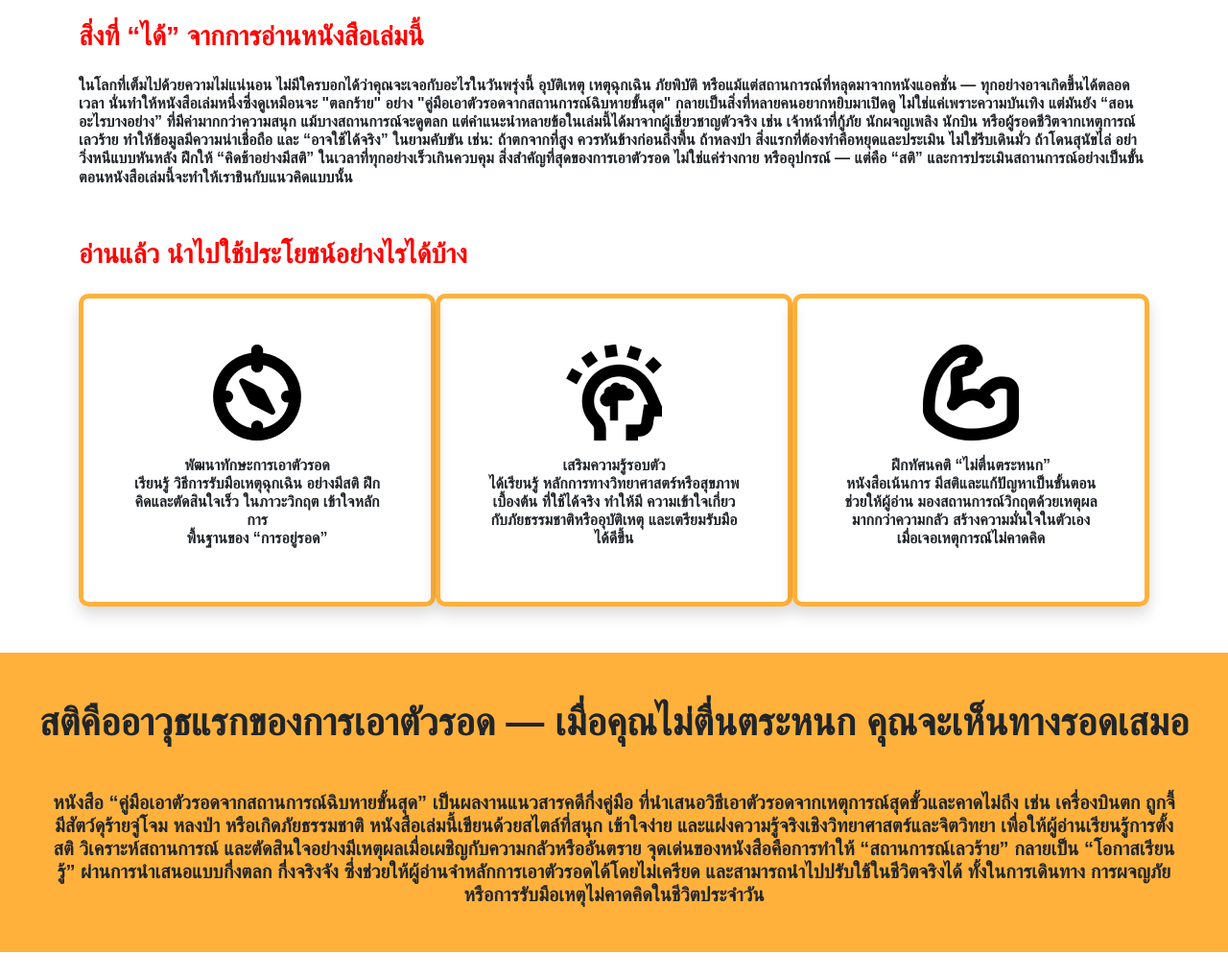
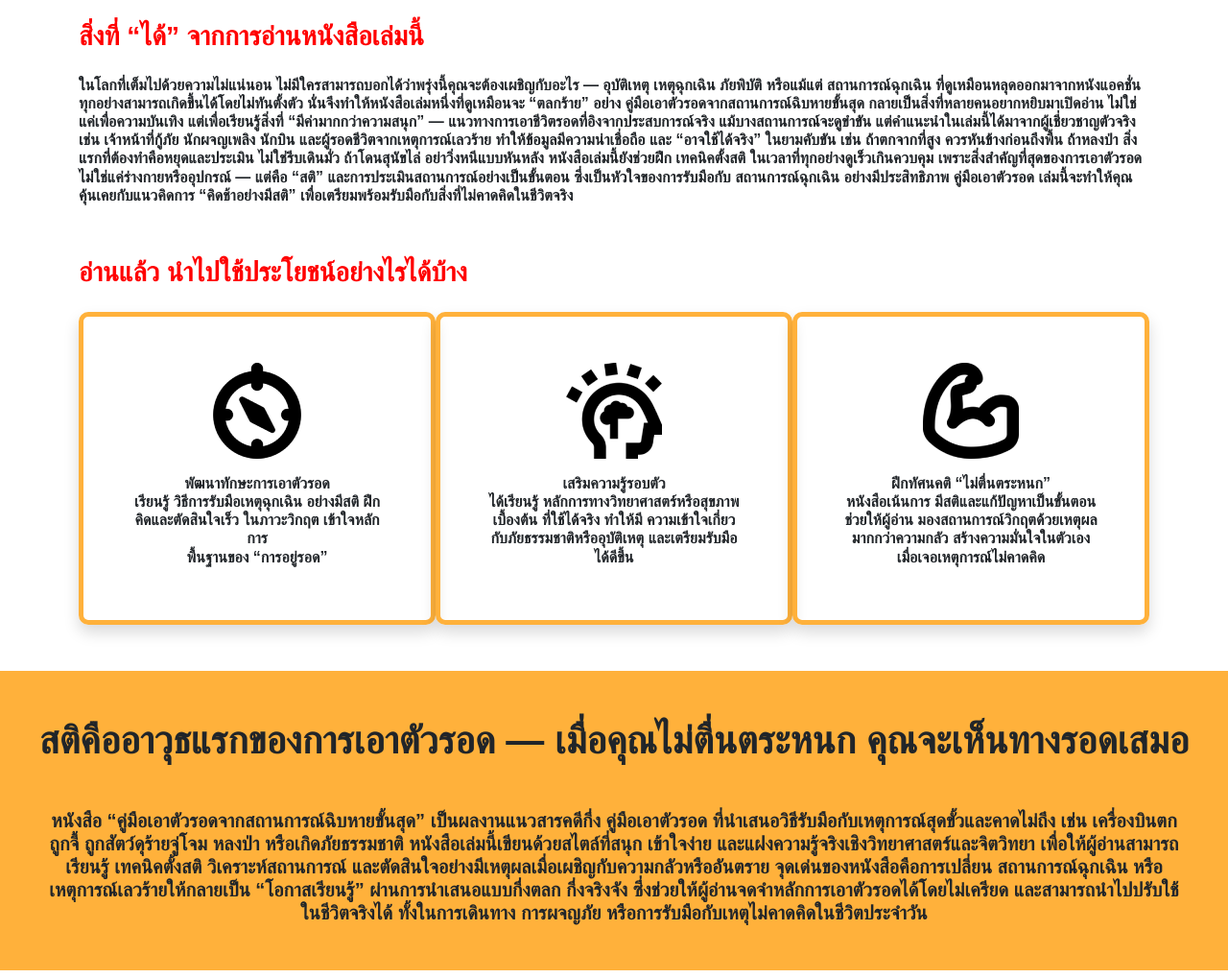
Before and after one commit to wattanapokayakit-commits/book-recommend, a plain HTML site: page Index.html in a window 1280 px wide. Shown: the part 896-1915 px from the top of the page at 96% size. Drawn offline with nearby package versions, Linux system fonts and the light colour scheme; a web font is replaced by a local one.

Commit message:
Version 2

```diff
--- a/Index.html
+++ b/Index.html
@@ -68,19 +68,25 @@
         </div>
         <h3 id="use" class="mt-xl-3 mt-md-3 mt-2 mb-md-3 mb-xl-4 red-text">สิ่งที่ “ได้” จากการอ่านหนังสือเล่มนี้
         </h3>
-        <h6 class="font"> ในโลกที่เต็มไปด้วยความไม่แน่นอน ไม่มีใครบอกได้ว่าคุณจะเจอกับอะไรในวันพรุ่งนี้ อุบัติเหตุ
-            เหตุฉุกเฉิน ภัยพิบัติ
-            หรือแม้แต่สถานการณ์ที่หลุดมาจากหนังแอคชั่น — ทุกอย่างอาจเกิดขึ้นได้ตลอดเวลา
-            นั่นทำให้หนังสือเล่มหนึ่งซึ่งดูเหมือนจะ "ตลกร้าย" อย่าง "คู่มือเอาตัวรอดจากสถานการณ์ฉิบหายขั้นสุด"
-            กลายเป็นสิ่งที่หลายคนอยากหยิบมาเปิดดู ไม่ใช่แค่เพราะความบันเทิง แต่มันยัง “สอนอะไรบางอย่าง”
-            ที่มีค่ามากกว่าความสนุก
-            แม้บางสถานการณ์จะดูตลก แต่คำแนะนำหลายข้อในเล่มนี้ได้มาจากผู้เชี่ยวชาญตัวจริง เช่น เจ้าหน้าที่กู้ภัย
-            นักผจญเพลิง
-            นักบิน หรือผู้รอดชีวิตจากเหตุการณ์เลวร้าย ทำให้ข้อมูลมีความน่าเชื่อถือ และ “อาจใช้ได้จริง” ในยามคับขัน
-            เช่น: ถ้าตกจากที่สูง ควรหันข้างก่อนถึงพื้น ถ้าหลงป่า สิ่งแรกที่ต้องทำคือหยุดและประเมิน ไม่ใช่รีบเดินมั่ว
-            ถ้าโดนสุนัขไล่ อย่าวิ่งหนีแบบหันหลัง ฝึกให้ “คิดช้าอย่างมีสติ” ในเวลาที่ทุกอย่างเร็วเกินควบคุม
-            สิ่งสำคัญที่สุดของการเอาตัวรอด ไม่ใช่แค่ร่างกาย หรืออุปกรณ์ — แต่คือ “สติ”
-            และการประเมินสถานการณ์อย่างเป็นขั้นตอนหนังสือเล่มนี้จะทำให้เราชินกับแนวคิดแบบนั้น
+        <h6 class="font"> ในโลกที่เต็มไปด้วยความไม่แน่นอน ไม่มีใครสามารถบอกได้ว่าพรุ่งนี้คุณจะต้องเผชิญกับอะไร —
+            อุบัติเหตุ เหตุฉุกเฉิน ภัยพิบัติ หรือแม้แต่ สถานการณ์ฉุกเฉิน ที่ดูเหมือนหลุดออกมาจากหนังแอคชั่น
+            ทุกอย่างสามารถเกิดขึ้นได้โดยไม่ทันตั้งตัว
+
+            นั่นจึงทำให้หนังสือเล่มหนึ่งที่ดูเหมือนจะ “ตลกร้าย” อย่าง คู่มือเอาตัวรอดจากสถานการณ์ฉิบหายขั้นสุด
+            กลายเป็นสิ่งที่หลายคนอยากหยิบมาเปิดอ่าน ไม่ใช่แค่เพื่อความบันเทิง แต่เพื่อเรียนรู้สิ่งที่
+            “มีค่ามากกว่าความสนุก” — แนวทางการเอาชีวิตรอดที่อิงจากประสบการณ์จริง
+
+            แม้บางสถานการณ์จะดูขำขัน แต่คำแนะนำในเล่มนี้ได้มาจากผู้เชี่ยวชาญตัวจริง เช่น เจ้าหน้าที่กู้ภัย นักผจญเพลิง
+            นักบิน และผู้รอดชีวิตจากเหตุการณ์เลวร้าย ทำให้ข้อมูลมีความน่าเชื่อถือ และ “อาจใช้ได้จริง” ในยามคับขัน เช่น
+            ถ้าตกจากที่สูง ควรหันข้างก่อนถึงพื้น ถ้าหลงป่า สิ่งแรกที่ต้องทำคือหยุดและประเมิน ไม่ใช่รีบเดินมั่ว
+            ถ้าโดนสุนัขไล่ อย่าวิ่งหนีแบบหันหลัง
+
+            หนังสือเล่มนี้ยังช่วยฝึก เทคนิคตั้งสติ ในเวลาที่ทุกอย่างดูเร็วเกินควบคุม เพราะสิ่งสำคัญที่สุดของการเอาตัวรอด
+            ไม่ใช่แค่ร่างกายหรืออุปกรณ์ — แต่คือ “สติ” และการประเมินสถานการณ์อย่างเป็นขั้นตอน
+            ซึ่งเป็นหัวใจของการรับมือกับ สถานการณ์ฉุกเฉิน อย่างมีประสิทธิภาพ
+
+            คู่มือเอาตัวรอด เล่มนี้จะทำให้คุณคุ้นเคยกับแนวคิดการ “คิดช้าอย่างมีสติ”
+            เพื่อเตรียมพร้อมรับมือกับสิ่งที่ไม่คาดคิดในชีวิตจริง
             <br>
             <br>
             <br>
@@ -115,14 +121,14 @@
     <div class="mt-xl-5 mt-md-3 mt-2 text-center pt-xl-5 pt-md-3 pt-1 bg-yellow">
         <h1 class="mb-1 mb-md-3 font"> สติคืออาวุธแรกของการเอาตัวรอด — เมื่อคุณไม่ตื่นตระหนก คุณจะเห็นทางรอดเสมอ </h1>
         <h5 class="mt-xl-5 mt-md-3 mt-2 font px-5"> หนังสือ “คู่มือเอาตัวรอดจากสถานการณ์ฉิบหายขั้นสุด”
-            เป็นผลงานแนวสารคดีกึ่งคู่มือ
-            ที่นำเสนอวิธีเอาตัวรอดจากเหตุการณ์สุดขั้วและคาดไม่ถึง เช่น เครื่องบินตก ถูกจี้ มีสัตว์ดุร้ายจู่โจม หลงป่า
-            หรือเกิดภัยธรรมชาติ หนังสือเล่มนี้เขียนด้วยสไตล์ที่สนุก เข้าใจง่าย
-            และแฝงความรู้จริงเชิงวิทยาศาสตร์และจิตวิทยา เพื่อให้ผู้อ่านเรียนรู้การตั้งสติ วิเคราะห์สถานการณ์
+            เป็นผลงานแนวสารคดีกึ่ง คู่มือเอาตัวรอด ที่นำเสนอวิธีรับมือกับเหตุการณ์สุดขั้วและคาดไม่ถึง เช่น เครื่องบินตก
+            ถูกจี้ ถูกสัตว์ดุร้ายจู่โจม หลงป่า หรือเกิดภัยธรรมชาติ หนังสือเล่มนี้เขียนด้วยสไตล์ที่สนุก เข้าใจง่าย
+            และแฝงความรู้จริงเชิงวิทยาศาสตร์และจิตวิทยา เพื่อให้ผู้อ่านสามารถเรียนรู้ เทคนิคตั้งสติ วิเคราะห์สถานการณ์
             และตัดสินใจอย่างมีเหตุผลเมื่อเผชิญกับความกลัวหรืออันตราย
-            จุดเด่นของหนังสือคือการทำให้ “สถานการณ์เลวร้าย” กลายเป็น “โอกาสเรียนรู้” ผ่านการนำเสนอแบบกึ่งตลก กึ่งจริงจัง
-            ซึ่งช่วยให้ผู้อ่านจำหลักการเอาตัวรอดได้โดยไม่เครียด และสามารถนำไปปรับใช้ในชีวิตจริงได้ ทั้งในการเดินทาง
-            การผจญภัย หรือการรับมือเหตุไม่คาดคิดในชีวิตประจำวัน
+
+            จุดเด่นของหนังสือคือการเปลี่ยน สถานการณ์ฉุกเฉิน หรือเหตุการณ์เลวร้ายให้กลายเป็น “โอกาสเรียนรู้”
+            ผ่านการนำเสนอแบบกึ่งตลก กึ่งจริงจัง ซึ่งช่วยให้ผู้อ่านจดจำหลักการเอาตัวรอดได้โดยไม่เครียด
+            และสามารถนำไปปรับใช้ในชีวิตจริงได้ ทั้งในการเดินทาง การผจญภัย หรือการรับมือกับเหตุไม่คาดคิดในชีวิตประจำวัน
             <br>
             <br>
             <br>
```
